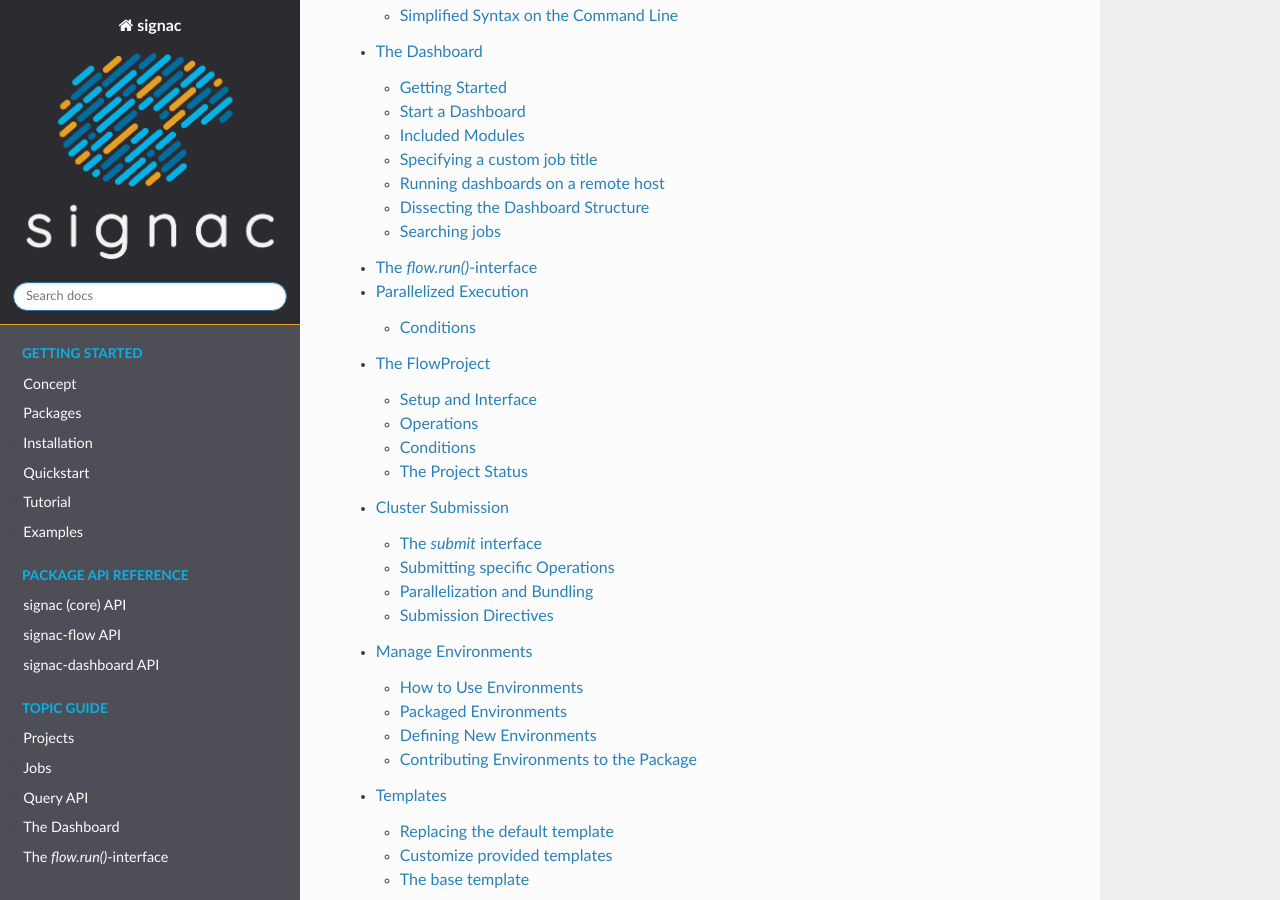
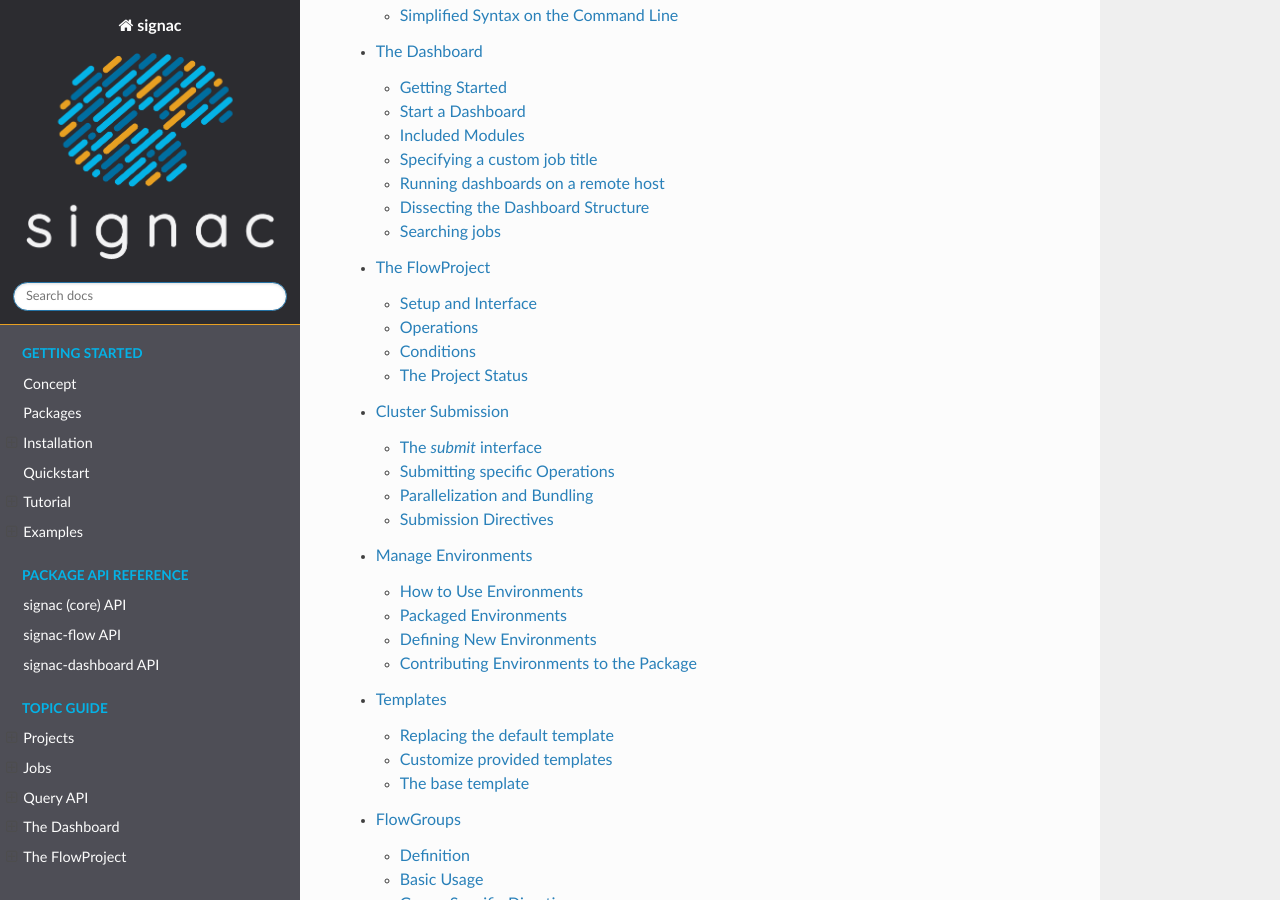
Before and after one commit to glotzerlab/signac-docs, a Sphinx documentation site: the page built from docs/source/index.rst, in a window 1280 px wide and 900 px high, scrolled down 1645 px. Built offline with Sphinx 7.4.7 and the Read the Docs theme 2.0.0, drawn with Linux system fonts in a browser that asks for light colours; cross-references to code outside the pages are shown as plain code; some of the changed lines change nothing that is shown.

Commit message:
removing operations section

```diff
--- a/docs/source/index.rst
+++ b/docs/source/index.rst
@@ -42,7 +42,6 @@
    jobs
    query
    dashboard
-   operations
    flow-project
    cluster_submission
    environments
--- a/docs/source/operations.rst
+++ /dev/null
@@ -1,131 +0,0 @@
-.. _basics:
-
-
-
-
-A very simple *operation*, which creates a file called ``hello.txt`` within a job's workspace directory could then be implemented like this:
-
-.. code-block:: python
-
-    # operations.py
-
-    def hello(job):
-        print('hello', job)
-        with job:
-            with open('hello.txt', 'w') as file:
-                file.write('world!\n')
-
-
-We could execute this *operation* for the complete data space, for example in the following manner:
-
-.. code-block:: python
-
-   >>> import signac
-   >>> from operations import hello
-   >>> project = signac.get_project()
-   >>> for job in project:
-   ...     hello(job)
-   ...
-   hello 0d32543f785d3459f27b8746f2053824
-   hello 14fb5d016557165019abaac200785048
-   hello 2af7905ebe91ada597a8d4bb91a1c0fc
-   >>>
-
-The *flow.run()*-interface
---------------------------
-
-However, we can do better.
-The flow package provides a command line interface for modules that contain *operations*.
-We can access this interface by calling the :py:func:`~.run` function:
-
-.. sidebar:: The *run*-interface
-
-      The :py:func:`.run` function parses the module from where it was called and interprets all **top-level unary functions** as operations.
-
-.. code-block:: python
-
-    # operations.py
-
-    def hello(job):
-        print('hello', job)
-        with job:
-            with open('hello.txt', 'w') as f:
-                file.write('world!\n')
-
-    if __name__ == '__main__':
-        import flow
-        flow.run()
-
-Since the ``hello()`` function is a public, top-level function within the module with only one argument, it is interpreted as a dataspace-operation.
-That means we can execute it directly from the command line:
-
-.. code-block:: bash
-
-      ~/my_project $ python operations.py hello
-      hello 0d32543f785d3459f27b8746f2053824
-      hello 14fb5d016557165019abaac200785048
-      hello 2af7905ebe91ada597a8d4bb91a1c0fc
-
-This is a brief demonstration on how to implement the ``operations.py`` module:
-
-.. raw:: html
-
-    <div align="center">
-      <script type="text/javascript" src="https://asciinema.org/a/5sj5n5xb11iw9j41lv3obi873.js" id="asciicast-5sj5n5xb11iw9j41lv3obi873" async></script>
-    </div>
-
-Parallelized Execution
-----------------------
-
-The :py:func:`.run` function automatically executes all operations in parallel on as a many processors as there are available.
-We can test that by adding a "cost-function" to our example *operation*:
-
-.. code-block:: python
-
-    from time import sleep
-
-    def hello(job):
-        sleep(1)
-        # ...
-
-Executing this with ``$ python operations.py hello`` we can now see how many operations are executed in parallel:
-
-.. raw::  html
-
-    <div align="center">
-      <script type="text/javascript" src="https://asciinema.org/a/2w8kuoj8h7xde7p22w26obc4i.js" id="asciicast-2w8kuoj8h7xde7p22w26obc4i" async></script>
-    </div>
-
-.. _conditions:
-
-Conditions
-==========
-
-In the context of signac-flow, a workflow is defined by the **ordered** execution of *operations*.
-The execution order is determined by specific *conditions*.
-
-That means in order to implement a workflow, we need to determine two things:
-
-  1. What is the **current state** of the data space?
-  2. What needs to happen **next**?
-
-We answer the first question by evaluating unary condition functions for each job.
-Based on those *conditions*, we can then determine what should happen next.
-
-Following the example from above, we define a ``greeted`` condition that determines whether the ``hello()`` operation was executed, e.g. the ``hello.txt`` file exists:
-
-.. code-block:: python
-
-    def greeted(job):
-        return job.isfile('hello.txt')
-
-Executing this workflow in an ad-hoc manner could be accomplished like this:
-
-.. code-block:: python
-
-    for job in project:
-        if not greeted(job):
-            hello(job)
-
-This approach is fine for simple workflows, but would become very cumbersome for even slightly more complex workflows and is not very flexible.
-In the next chapter, we will demonstrate how to integrate operations and conditions into a well-defined workflow using the :py:class:`~.flow.FlowProject` class.
```
